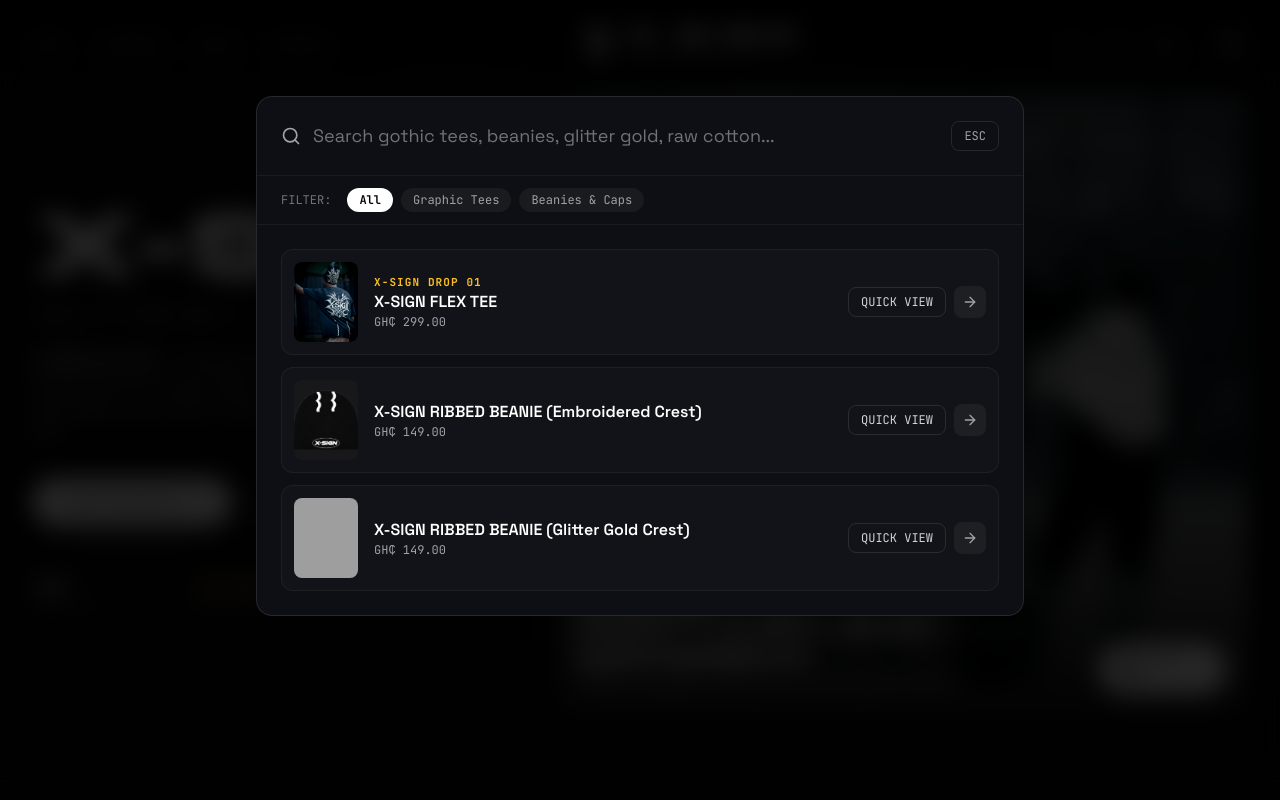
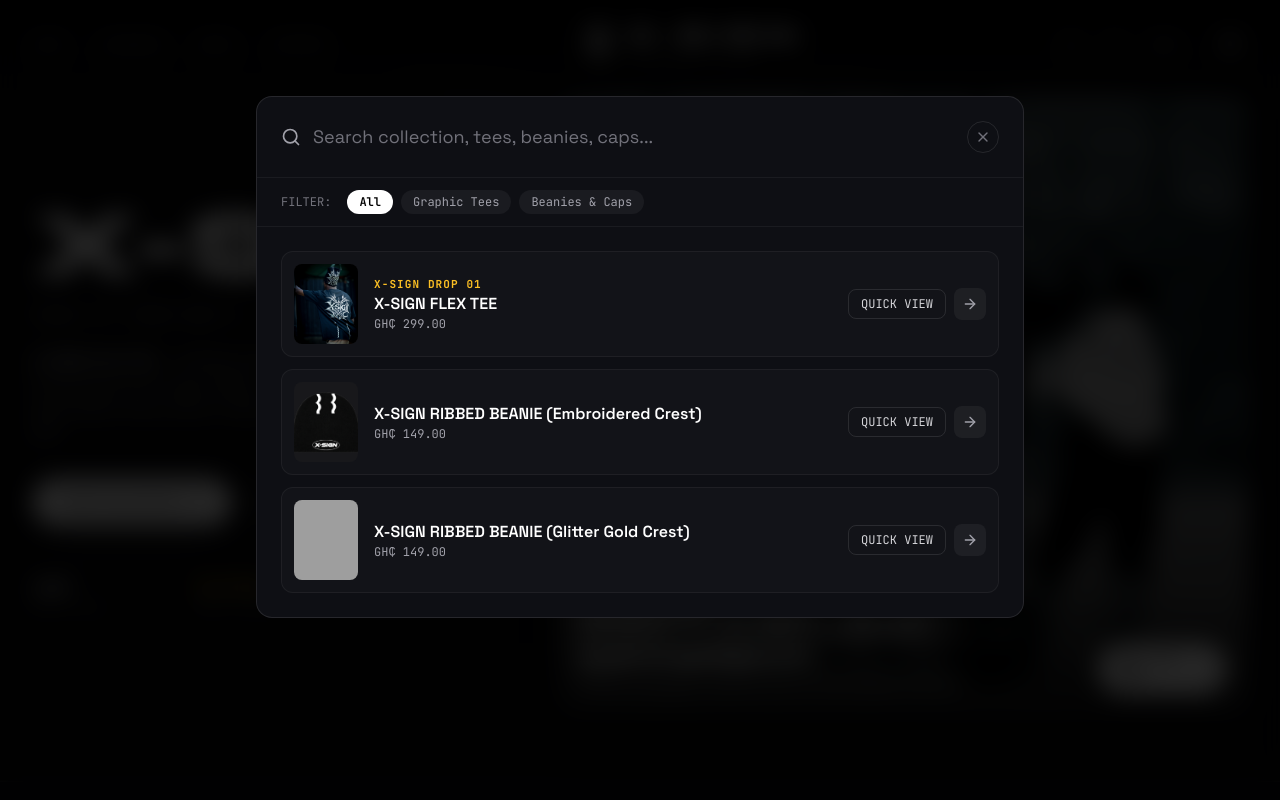
Before and after one commit to wedeycode-bot/x-sign-clothinh, a Next.js app: page / in a window 1280 px wide. Both pictures are taken after a click on the button 1115 px from the left and 43 px from the top of the page. Shown: the top 800 px of the page. Built offline with nearby package versions, Linux system fonts and the light colour scheme; grey boxes are pictures that could not be loaded.

Commit message:
Replace ESC button with clean close icon and enable tap-anywhere backdrop dismissal

```diff
--- a/src/components/shop/SearchModal.tsx
+++ b/src/components/shop/SearchModal.tsx
@@ -48,8 +48,11 @@ export const SearchModal: React.FC = () => {
 
   return (
     <div className="fixed inset-0 z-50 flex items-start justify-center pt-16 sm:pt-24 px-4 bg-black/60 dark:bg-black/85 backdrop-blur-md animate-in fade-in duration-200">
+      {/* Click backdrop anywhere to dismiss */}
+      <div className="absolute inset-0 cursor-pointer" onClick={closeSearch} />
+
       <div
-        className="w-full max-w-3xl bg-white dark:bg-[#0e0f14] border border-black/10 dark:border-white/10 rounded-2xl shadow-2xl overflow-hidden flex flex-col max-h-[80vh] transition-colors duration-200"
+        className="relative z-10 w-full max-w-3xl bg-white dark:bg-[#0e0f14] border border-black/10 dark:border-white/10 rounded-2xl shadow-2xl overflow-hidden flex flex-col max-h-[80vh] transition-colors duration-200"
         onClick={(e) => e.stopPropagation()}
       >
         {/* Header & Input */}
@@ -60,22 +63,25 @@ export const SearchModal: React.FC = () => {
             type="text"
             value={query}
             onChange={(e) => setQuery(e.target.value)}
-            placeholder="Search gothic tees, beanies, glitter gold, raw cotton..."
+            placeholder="Search collection, tees, beanies, caps..."
             className="w-full bg-transparent text-base sm:text-lg text-zinc-950 dark:text-white placeholder-zinc-400 dark:placeholder-zinc-500 focus:outline-none font-sans"
           />
           {query && (
             <button
               onClick={() => setQuery('')}
-              className="p-1 rounded-full text-zinc-500 hover:text-black dark:hover:text-white"
+              className="p-1 rounded-full text-zinc-400 hover:text-black dark:hover:text-white transition-colors"
+              title="Clear text"
             >
               <X className="w-4 h-4" />
             </button>
           )}
           <button
             onClick={closeSearch}
-            className="px-3 py-1.5 rounded-lg border border-black/10 dark:border-white/10 text-xs font-mono text-zinc-600 dark:text-zinc-400 hover:text-black dark:hover:text-white hover:bg-black/5 dark:hover:bg-white/5 transition-colors"
+            aria-label="Close search"
+            className="w-8 h-8 rounded-full border border-black/10 dark:border-white/10 flex items-center justify-center text-zinc-500 hover:text-black dark:hover:text-white hover:bg-black/5 dark:hover:bg-white/5 transition-colors shrink-0"
+            title="Close"
           >
-            ESC
+            <X className="w-4 h-4" />
           </button>
         </div>
 
```
